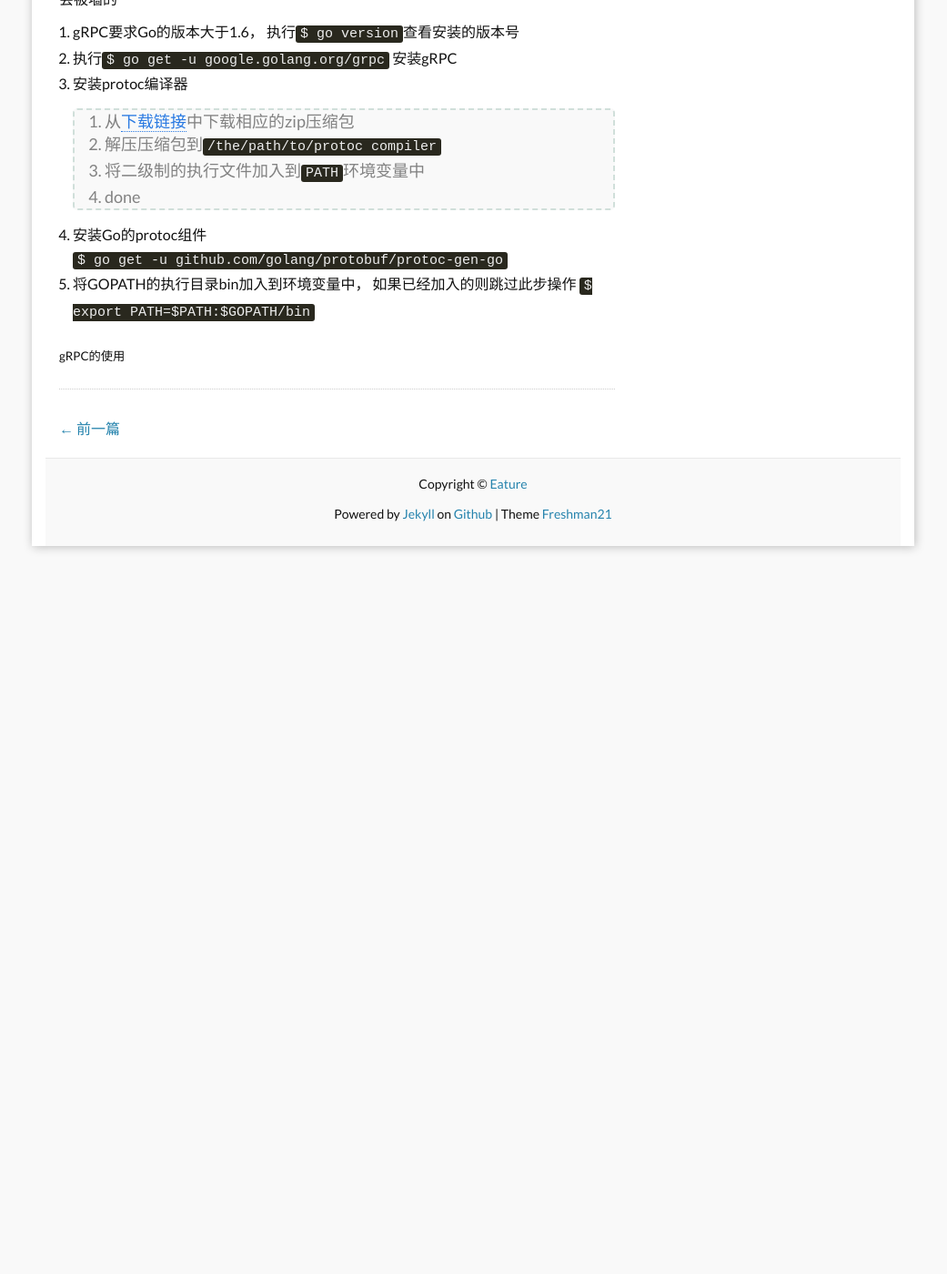
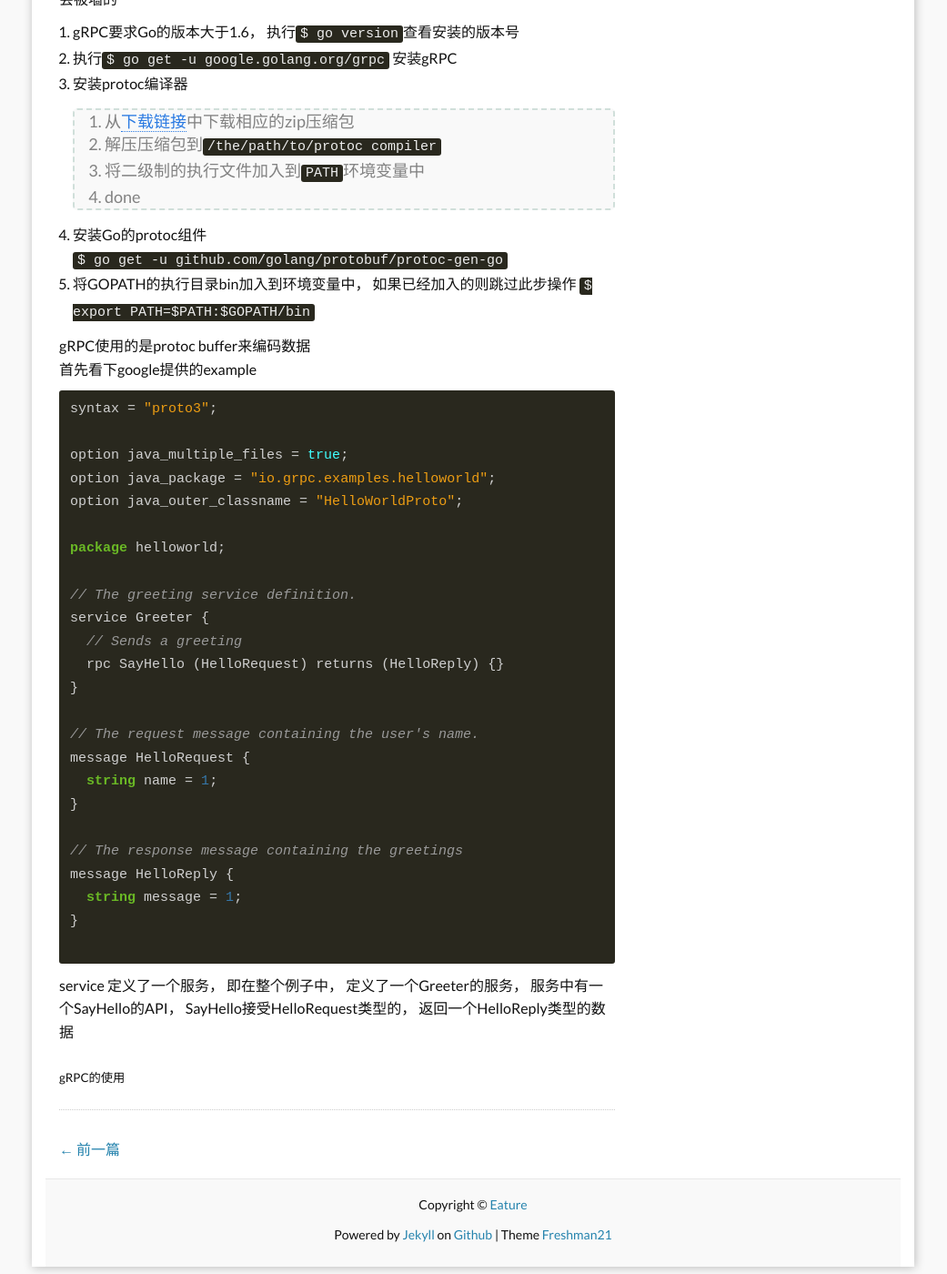
Before and after one commit to zoueature/zoueature.github.io, a Jekyll site: the page built from _posts/2019-05-05-RPC.md, in a window 1280 px wide and 1400 px high, scrolled down 1974 px. Shown: the whole window at 91% size, without its empty margins (120-1161 px from the left). Built offline with Jekyll 4.4.1, drawn with Linux system fonts in a browser that asks for light colours; comment, search, counter and statistics services are not loaded; before the commit the page ends 2604 px from its top, so only the background shows below that.

Commit message:
加上一点protoc buffer的相关

````diff
--- a/_posts/2019-05-05-RPC.md
+++ b/_posts/2019-05-05-RPC.md
@@ -60,4 +60,34 @@ gRPC是google开源的一款RPC框架， 支持C++， GO， PHP， Java等主流
 5. 将GOPATH的执行目录bin加入到环境变量中， 如果已经加入的则跳过此步操作
 `$ export PATH=$PATH:$GOPATH/bin`
 
+gRPC使用的是protoc buffer来编码数据
+首先看下google提供的example
+```go
+syntax = "proto3";
+
+option java_multiple_files = true;
+option java_package = "io.grpc.examples.helloworld";
+option java_outer_classname = "HelloWorldProto";
+
+package helloworld;
+
+// The greeting service definition.
+service Greeter {
+  // Sends a greeting
+  rpc SayHello (HelloRequest) returns (HelloReply) {}
+}
+
+// The request message containing the user's name.
+message HelloRequest {
+  string name = 1;
+}
+
+// The response message containing the greetings
+message HelloReply {
+  string message = 1;
+}
+
+```
+service 定义了一个服务， 即在整个例子中， 定义了一个Greeter的服务， 服务中有一个SayHello的API， SayHello接受HelloRequest类型的， 返回一个HelloReply类型的数据
+
 ##### gRPC的使用
````
